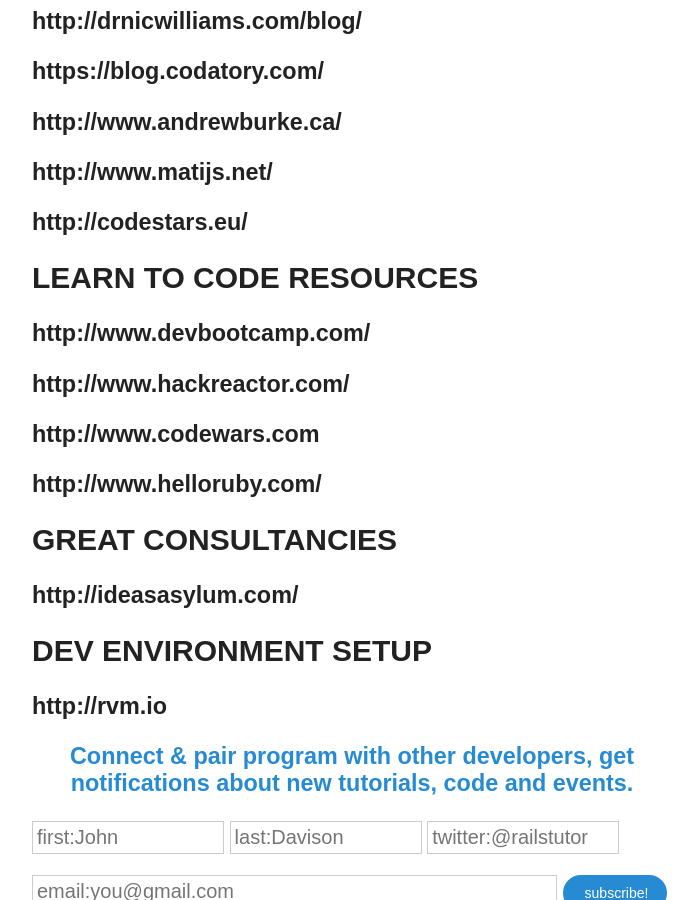
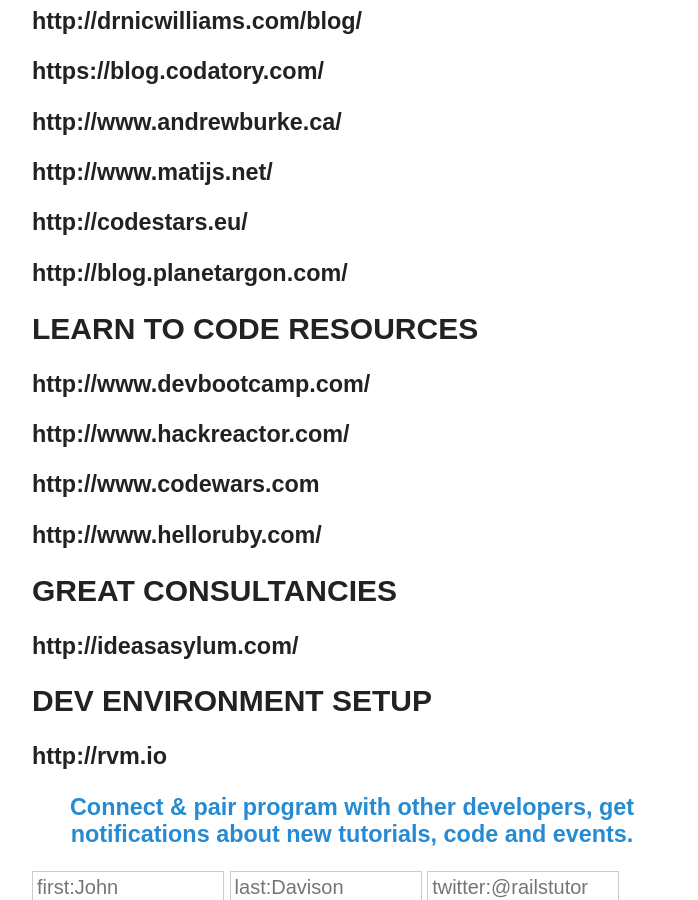
Before and after one commit to jcdavison/rubyonrailstutor.github.io, a Jekyll site: the page built from _posts/2014-03-19-blog-roll.md, in a window 1280 px wide and 900 px high, scrolled down 1100 px. Shown: the whole window, without its empty margins (318-1016 px from the left). Built offline with Jekyll 4.4.1, drawn with Linux system fonts in a browser that asks for light colours; nearby versions of some CDN libraries; comment, search, counter and statistics services are not loaded; some of the changed lines change nothing that is shown.

Commit message:
update blogroll

```diff
--- a/_posts/2014-03-19-blog-roll.md
+++ b/_posts/2014-03-19-blog-roll.md
@@ -39,6 +39,8 @@
 
 ### [http://codestars.eu/](http://codestars.eu/)
 
+### [http://blog.planetargon.com/](http://blog.planetargon.com/)
+
 ## LEARN TO CODE RESOURCES
 
 ### [http://www.devbootcamp.com/](http://www.devbootcamp.com)
```
